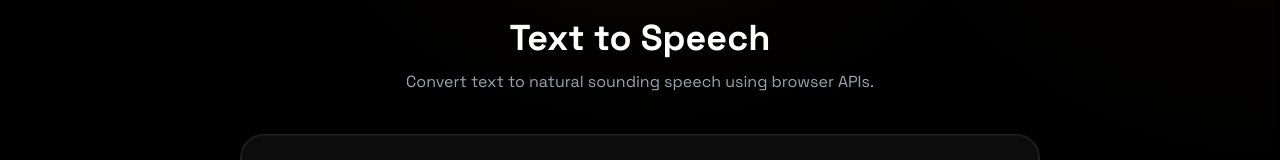
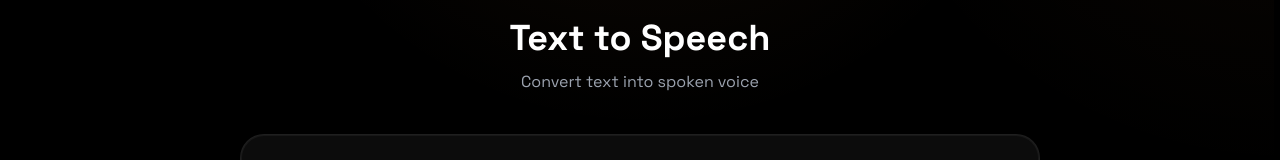
Before and after one commit to dailydevtools/Daily-Dev-Tools, a Next.js app: page /en/tools/text-to-speech in a window 1280 px wide. Shown: the part 280-440 px from the top of the page. Built offline with nearby package versions, Linux system fonts and the light colour scheme; no server answers.

Commit message:
Implement translations for Text to Speech header
Updated ToolPageHeader to use translations for title and description.

```diff
--- a/app/[locale]/tools/text-to-speech/Client.tsx
+++ b/app/[locale]/tools/text-to-speech/Client.tsx
@@ -11,6 +11,7 @@ import { LiquidButton } from "../../../components/ui/LiquidButton";
 import { LiquidSlider } from "../../../components/ui/LiquidSlider";
 
 export default function TextToSpeechClient() {
+    const tTools = useTranslations('Tools');
     const t = useTranslations('TextToSpeech');
     const [text, setText] = useState("Hello, welcome to Daily Dev Tools.");
     const [rate, setRate] = useState(1);
@@ -56,8 +57,8 @@ export default function TextToSpeechClient() {
             <div className="relative z-10 pt-6 pb-16 px-6">
                 <div className="max-w-[800px] mx-auto">
                     <ToolPageHeader
-                        title="Text to Speech"
-                        description="Convert text to natural sounding speech using browser APIs."
+                        title={tTools('text-to-speech.name')}
+                        description={tTools('text-to-speech.description')}
                         icon={<Volume2 size={28} className="text-[#fb923c]" />}
                     />
 
```
